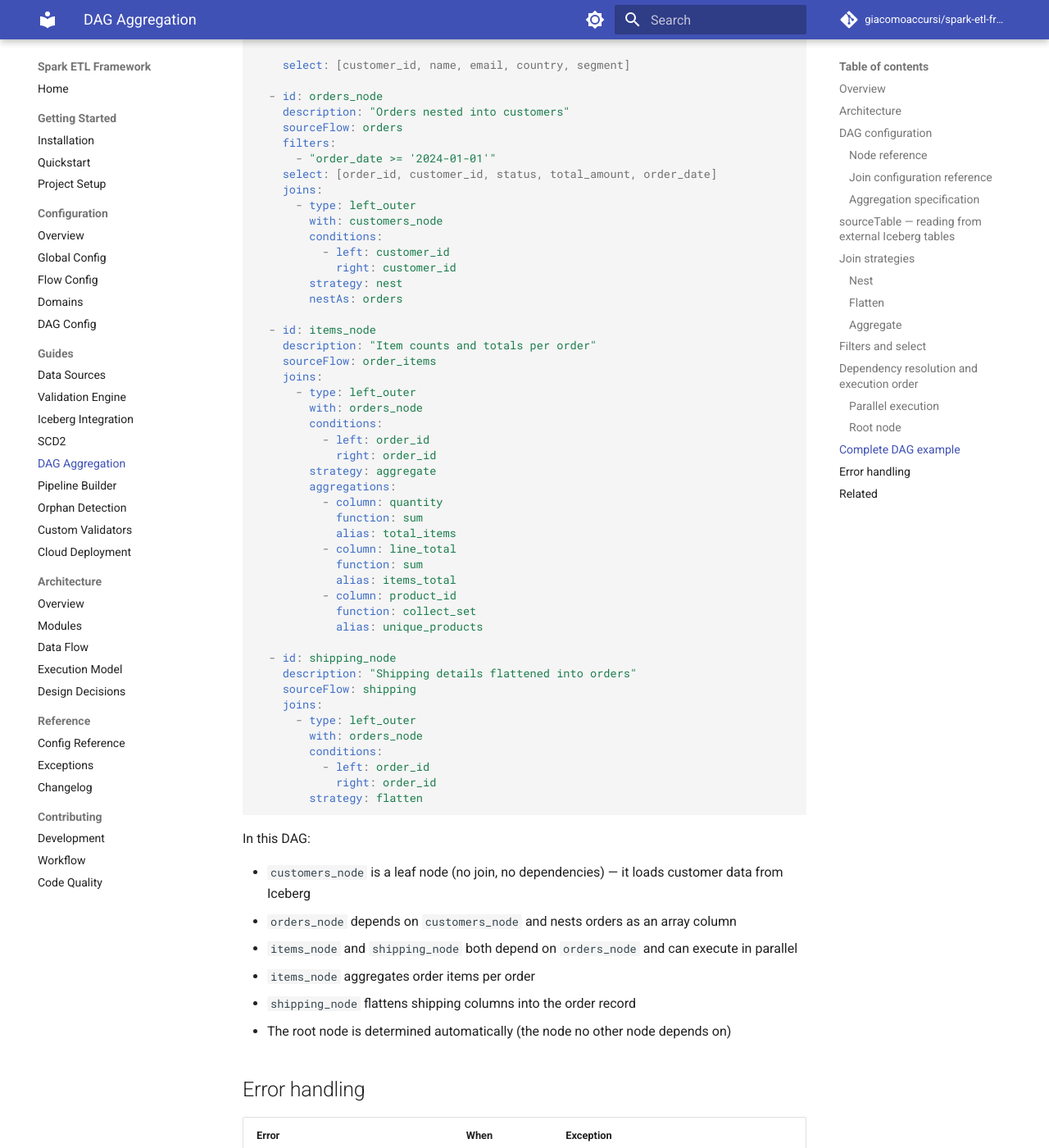
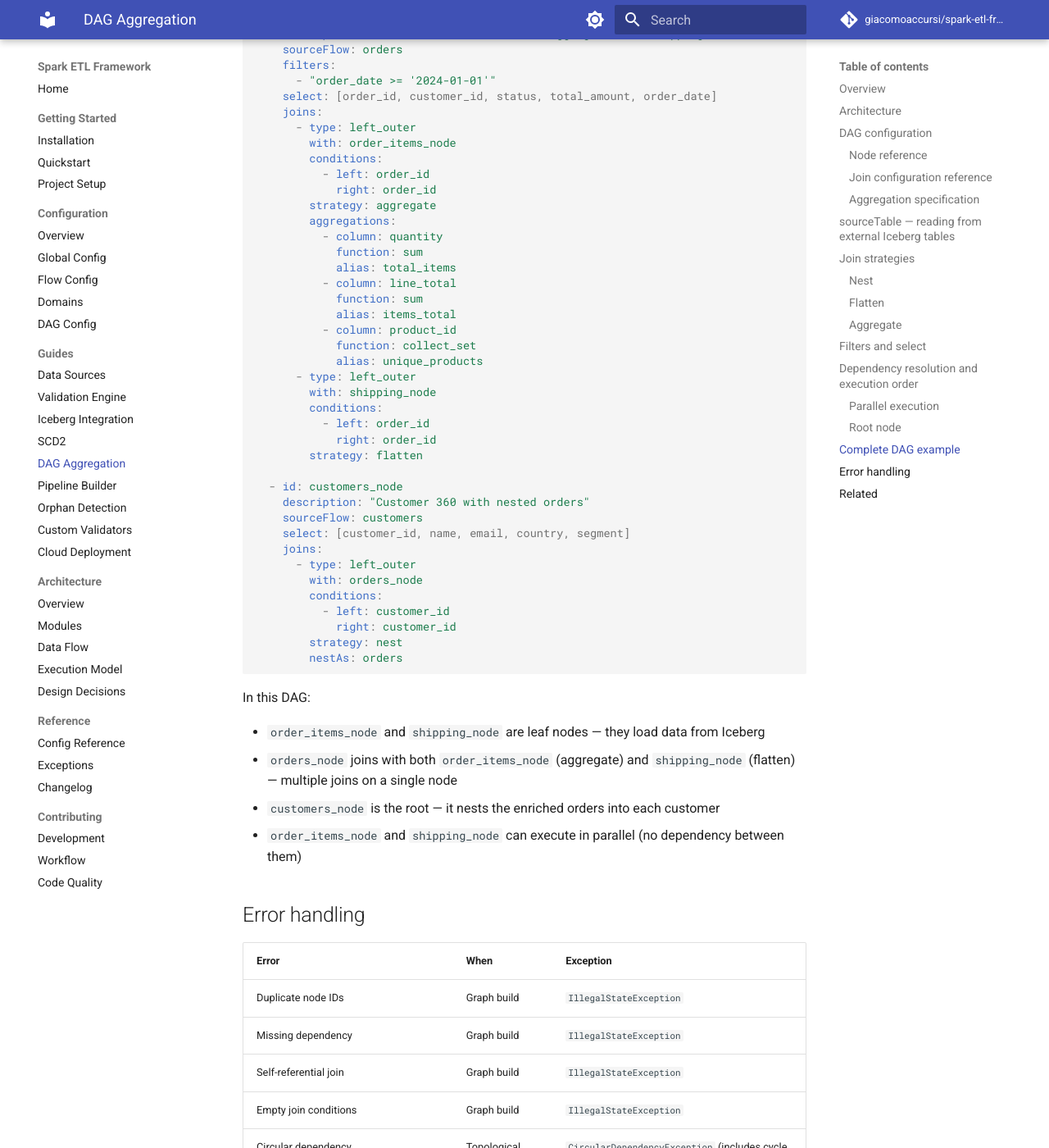
Before and after one commit to giacomoaccursi/Floe, an MkDocs documentation site: the page built from site-docs/guides/dag-aggregation.md, in a window 1280 px wide and 1400 px high, scrolled down 7906 px. Shown: the whole window at 82% size. Built offline with MkDocs 1.6.1 and Material for MkDocs 9.7.7, drawn with Linux system fonts in a browser that asks for light colours; comment, search, counter and statistics services are not loaded; some of the changed text lies outside the part shown.

Commit message:
docs(dag): fix join direction in all examples

````diff
--- a/site-docs/guides/dag-aggregation.md
+++ b/site-docs/guides/dag-aggregation.md
@@ -26,36 +26,19 @@
 
 ```yaml
 name: customer_orders_aggregation
-description: "Aggregates customers with their orders and order items"
-version: "1.0"
+description: "Customers with nested orders and item counts"
+
 nodes:
-  - id: customers_node
-    description: "Customer base table"
-    sourceFlow: customers
-
-    select: [customer_id, name, email, country]
+  - id: order_items_node
+    sourceFlow: order_items
 
   - id: orders_node
-    description: "Orders joined to customers"
     sourceFlow: orders
+    filters:
+      - "status != 'cancelled'"
     joins:
       - type: left_outer
-        with: customers_node
-        conditions:
-          - left: customer_id
-            right: customer_id
-        strategy: nest
-        nestAs: orders
-    select: [order_id, customer_id, status, total_amount, order_date]
-    filters:
-      - "status != 'cancelled'"
-
-  - id: order_items_node
-    description: "Order items aggregated per order"
-    sourceFlow: order_items
-    joins:
-      - type: left_outer
-        with: orders_node
+        with: order_items_node
         conditions:
           - left: order_id
             right: order_id
@@ -129,11 +124,11 @@
 Combines a parent table with a child table by grouping all matching child records into a nested array column on each parent row. Use this when you want a denormalized structure — for example, a customer row with all their orders embedded as an array.
 
 ```yaml
-- id: orders_node
-  sourceFlow: orders
+- id: customers_node
+  sourceFlow: customers
   joins:
     - type: left_outer
-      with: customers_node
+      with: orders_node
       conditions:
         - left: customer_id
           right: customer_id
@@ -160,18 +155,18 @@
 Combines a parent table with a child table by adding the child's columns directly alongside the parent's columns — a standard SQL join. Use this when the relationship is 1:1 or when you want one row per match.
 
 ```yaml
-- id: shipping_node
-  sourceFlow: shipping
+- id: orders_node
+  sourceFlow: orders
   joins:
     - type: left_outer
-      with: orders_node
+      with: shipping_node
       conditions:
         - left: order_id
           right: order_id
       strategy: flatten
 ```
 
-Result (`orders` joined with `shipping`):
+Result (`orders` with `shipping` columns flattened in):
 
 | order_id | status | shipping_date | carrier |
 |----------|--------|---------------|---------|
@@ -188,11 +183,11 @@
 Combines a parent table with a child table by computing summary statistics from the child records and joining them back to the parent. Use this when you want one row per parent with aggregated values from the children.
 
 ```yaml
-- id: items_node
-  sourceFlow: order_items
+- id: orders_node
+  sourceFlow: orders
   joins:
     - type: left_outer
-      with: orders_node
+      with: order_items_node
       conditions:
         - left: order_id
           right: order_id
@@ -268,33 +263,21 @@
 description: "Customer 360 view with orders, items, and shipping"
 version: "1.0"
 nodes:
-  - id: customers_node
-    description: "Customer dimension"
-    sourceFlow: customers
+  - id: order_items_node
+    sourceFlow: order_items
 
-    select: [customer_id, name, email, country, segment]
+  - id: shipping_node
+    sourceFlow: shipping
 
   - id: orders_node
-    description: "Orders nested into customers"
+    description: "Orders enriched with item aggregates and shipping"
     sourceFlow: orders
     filters:
       - "order_date >= '2024-01-01'"
     select: [order_id, customer_id, status, total_amount, order_date]
     joins:
       - type: left_outer
-        with: customers_node
-        conditions:
-          - left: customer_id
-            right: customer_id
-        strategy: nest
-        nestAs: orders
-
-  - id: items_node
-    description: "Item counts and totals per order"
-    sourceFlow: order_items
-    joins:
-      - type: left_outer
-        with: orders_node
+        with: order_items_node
         conditions:
           - left: order_id
             right: order_id
@@ -309,27 +292,33 @@
           - column: product_id
             function: collect_set
             alias: unique_products
+      - type: left_outer
+        with: shipping_node
+        conditions:
+          - left: order_id
+            right: order_id
+        strategy: flatten
 
-  - id: shipping_node
-    description: "Shipping details flattened into orders"
-    sourceFlow: shipping
+  - id: customers_node
+    description: "Customer 360 with nested orders"
+    sourceFlow: customers
+    select: [customer_id, name, email, country, segment]
     joins:
       - type: left_outer
         with: orders_node
         conditions:
-          - left: order_id
-            right: order_id
-        strategy: flatten
+          - left: customer_id
+            right: customer_id
+        strategy: nest
+        nestAs: orders
 ```
 
 In this DAG:
 
-- `customers_node` is a leaf node (no join, no dependencies) — it loads customer data from Iceberg
-- `orders_node` depends on `customers_node` and nests orders as an array column
-- `items_node` and `shipping_node` both depend on `orders_node` and can execute in parallel
-- `items_node` aggregates order items per order
-- `shipping_node` flattens shipping columns into the order record
-- The root node is determined automatically (the node no other node depends on)
+- `order_items_node` and `shipping_node` are leaf nodes — they load data from Iceberg
+- `orders_node` joins with both `order_items_node` (aggregate) and `shipping_node` (flatten) — multiple joins on a single node
+- `customers_node` is the root — it nests the enriched orders into each customer
+- `order_items_node` and `shipping_node` can execute in parallel (no dependency between them)
 
 ## Error handling
 
````
Also changed, not shown: other parts of site-docs/guides/dag-aggregation.md (+13 -1 lines), site-docs/configuration/dag.md (+6 -6 lines).
